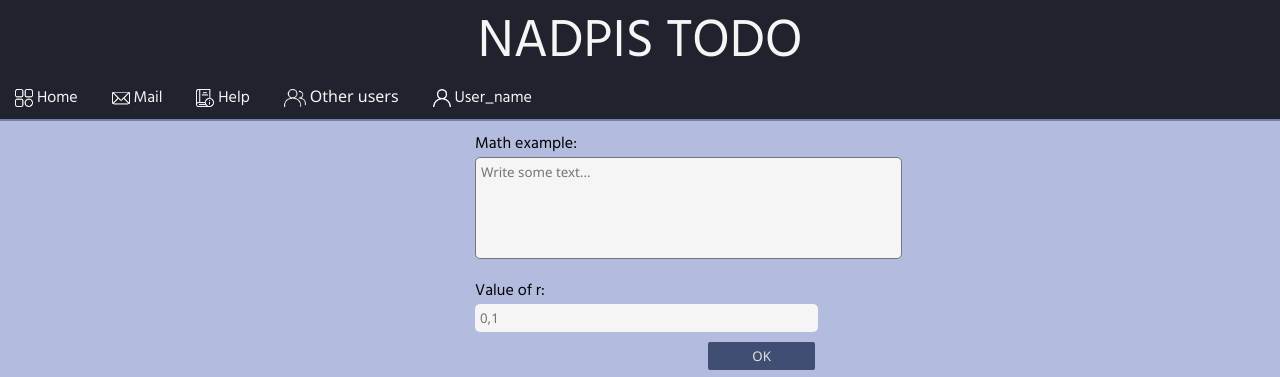
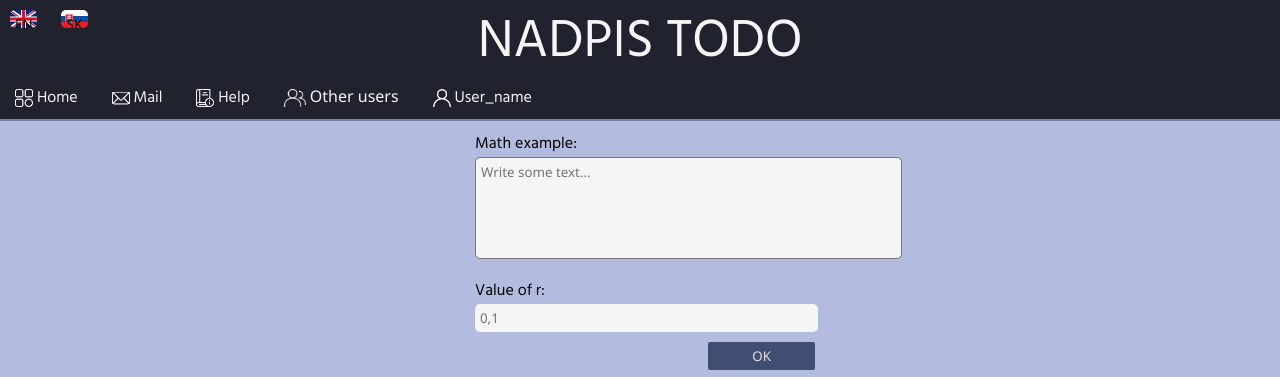
Before and after one commit to MKvasco/car-suspension-app, a PHP site: page / in a window 1280 px wide. Shown: the top 377 px of the page. Run offline with PHP 8.4, Linux system fonts and the light colour scheme; some libraries are stand-ins or nearby versions.

Commit message:
Umiestnenie flags

```diff
--- a/client/Styles/myStyle.css
+++ b/client/Styles/myStyle.css
@@ -1,10 +1,23 @@
 #en_flag{
-    background:url(en_flag.png) no-repeat;
+    background:url("../Images/en_flag.png") no-repeat;
     border:none;
     background-size:100% 100%;
+    height: 18px;
+    width: 27px;
 }
 #sk_flag{
-    background:url(sk_flag.png) no-repeat;
+    background-image:url("../Images/sk_flag.png");
     border:none;
     background-size:100% 100%;
+    height: 18px;
+    width: 27px;
 }
+#form_language{
+    text-align: start;
+    margin: 0px;
+    padding-bottom: 0px;
+
+}
+#myflag{
+    margin-top: -38.2px;
+}
--- a/client/Styles/style_print.css
+++ b/client/Styles/style_print.css
@@ -2,5 +2,5 @@
     display: none;
 }
 #hra{
-    display: inline;
+    display: block;
 }
--- a/client/index.html
+++ b/client/index.html
@@ -8,15 +8,26 @@
       @import "./Styles/basicStyle.css";
       @import "./Styles/animationStyle.css";
       @import "./Styles/formStyle.css";
+
     </style>
     <script src="https://cdn.plot.ly/plotly-2.4.2.min.js"></script>
     <script src="Scripts/graphScript.js"></script>
     <script src="https://cdn.jsdelivr.net/npm/animejs@3.0.1/lib/anime.min.js"></script>
     <script src="./Scripts/script.js"></script>
+
+<!--    /*//////////////////////////////////*/-->
+    <link rel="stylesheet" href="Styles/myStyle.css">
+<!--    /*//////////////////////////////////*/-->
   </head>
   <body>
+
+
     <header>
-      <h1>NADPIS TODO<?php// echo $actualText["header"];?></h1>
+      <form method="post" id="form_language">
+      <input type="submit" name="lang" value="EN" id="en_flag"/>
+      <input type="submit" name="lang" value="SK" id="sk_flag"/>
+    </form>
+      <h1 id="myflag">NADPIS TODO<?php// echo $actualText["header"];?></h1>
     </header>
 
     <menu class="menu">
```
